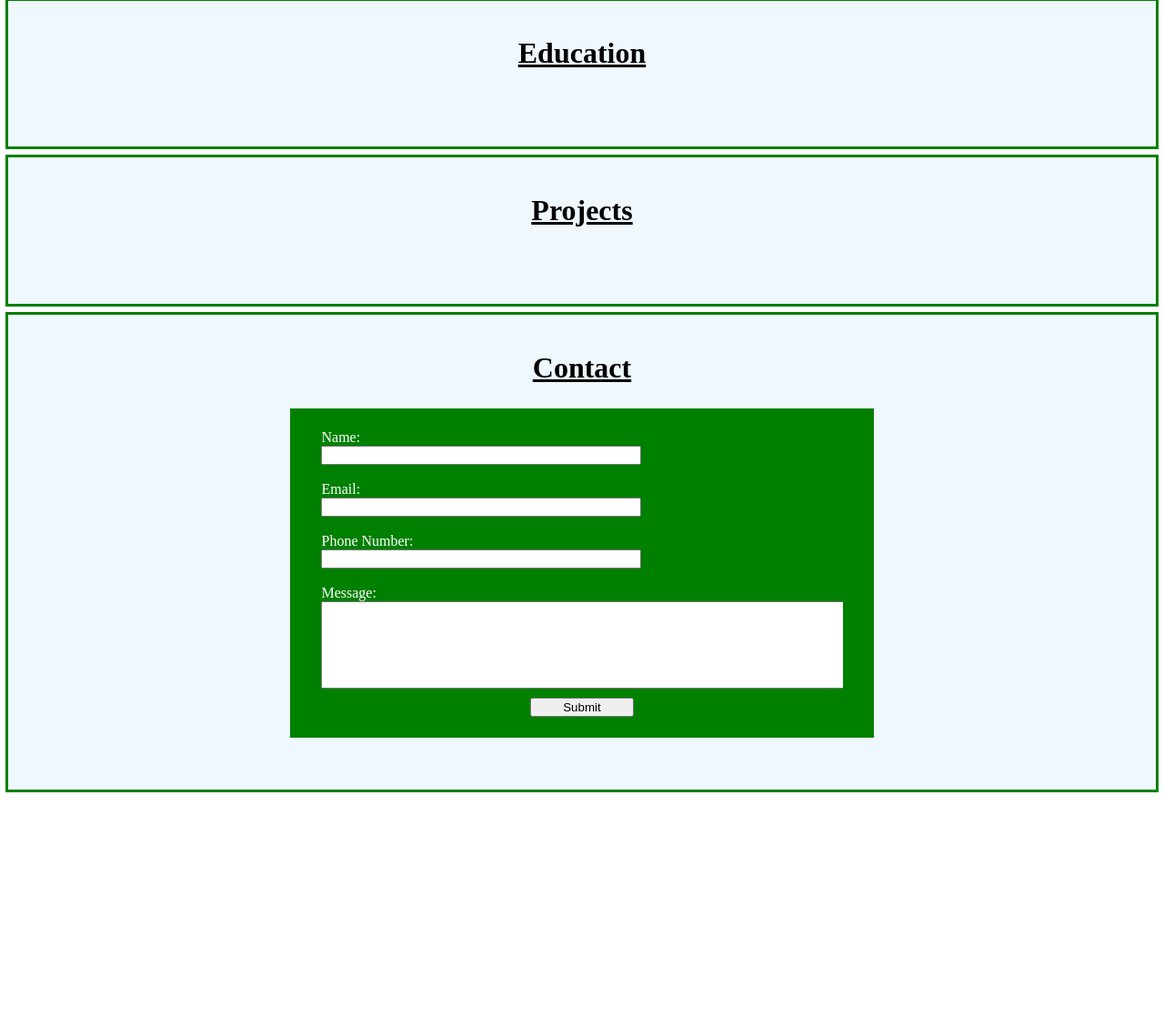
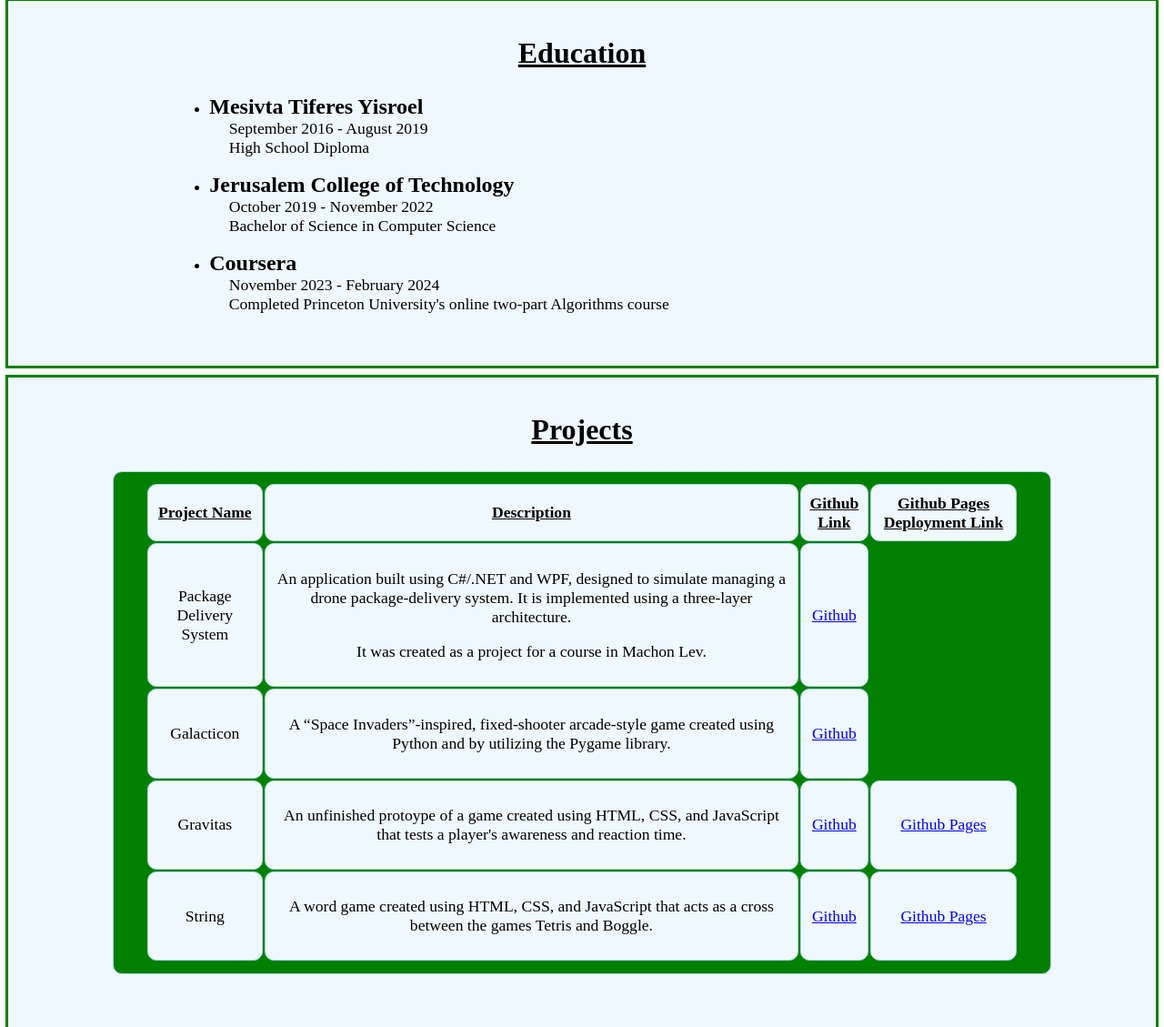
Before and after one commit to akivaab/Training, a plain HTML site: page 1-HTML-CSS/portfolio.html in a window 1280 px wide. Shown: the part 821-1950 px from the top of the page at 91% size. Before the commit the page ends 1699 px from the top, so only its background shows below. Drawn offline with Linux system fonts and the light colour scheme.

Commit message:
added missing sections

```diff
--- a/1-HTML-CSS/portfolio.html
+++ b/1-HTML-CSS/portfolio.html
@@ -30,12 +30,73 @@
                     </div>
                 </div>
             </section>
+
             <section id="education">
                 <h2><u>Education</u></h2>
+                <ul>
+                    <li>
+                        <h3>Mesivta Tiferes Yisroel</h3>
+                        <p class="education-p">September 2016 - August 2019</p>
+                        <p class="education-p">High School Diploma</p>
+                    </li>
+                    <li>
+                        <h3>Jerusalem College of Technology</h3>
+                        <p class="education-p">October 2019 - November 2022</p>
+                        <p class="education-p">Bachelor of Science in Computer Science</p>
+                    </li>
+                    <li>
+                        <h3>Coursera</h3>
+                        <p class="education-p">November 2023 - February 2024</p>
+                        <p class="education-p">Completed Princeton University's online two-part Algorithms course</p>
+                    </li>
+                </ul>
             </section>
+
             <section id="projects">
                 <h2><u>Projects</u></h2>
+                <table>
+                    <tr>
+                        <th><u>Project Name</u></th>
+                        <th><u>Description</u></th>
+                        <th><u>Github Link</u></th>
+                        <th><u>Github Pages Deployment Link</u></th>
+                    </tr>
+                    <tr>
+                        <td>Package Delivery System</td>
+                        <td>
+                            <p>An application built using C#/.NET and WPF, designed to simulate managing a drone package-delivery system. It
+                                is implemented using a three-layer architecture.</p>
+                            <p>It was created as a project for a course in Machon Lev.</p>
+                        </td>
+                        <td><a href="https://github.com/akivaab/dotNet5782_1782_1816">Github</a></td>
+                    </tr>
+                    <tr>
+                        <td>Galacticon</td>
+                        <td>
+                            <p>A “Space Invaders”-inspired, fixed-shooter arcade-style game created using Python and by utilizing the
+                                Pygame library.</p>
+                        </td>
+                        <td><a href="https://github.com/akivaab/Galacticon">Github</a></td>
+                    </tr>
+                    <tr>
+                        <td>Gravitas</td>
+                        <td>
+                            <p>An unfinished protoype of a game created using HTML, CSS, and JavaScript that tests a player's awareness and reaction time.</p>
+                        </td>
+                        <td><a href="https://github.com/akivaab/Gravitas">Github</a></td>
+                        <td><a href="https://akivaab.github.io/Gravitas/">Github Pages</a></td>
+                    </tr>
+                    <tr>
+                        <td>String</td>
+                        <td>
+                            <p>A word game created using HTML, CSS, and JavaScript that acts as a cross between the games Tetris and Boggle.</p>
+                        </td>
+                        <td><a href="https://github.com/akivaab/String">Github</a></td>
+                        <td><a href="https://akivaab.github.io/String/">Github Pages</a></td>
+                    </tr>
+                </table>
             </section>
+
             <section id="contact">
                 <h2><u>Contact</u></h2>
                 <form>
--- a/1-HTML-CSS/styles.css
+++ b/1-HTML-CSS/styles.css
@@ -10,11 +10,12 @@ header {
 }
 
 .title {
-    width: 15%;
+    width: 17%;
+    margin: 0 auto;
 }
 
 nav {
-    width: 85%;
+    width: 83%;
     margin: auto;
     font-size: 1.5em;
 }
@@ -31,7 +32,6 @@ h1 {
 /* Main */
 section {
     background-color: aliceblue;
-    text-align: center;
     border: solid green 3px;
     padding: 1% 4.5% 4.5%;
     margin: 0.5%;
@@ -39,6 +39,7 @@ section {
 
 h2 {
     font-size: 2em;
+    text-align: center;
 }
 
 /* About */
@@ -55,6 +56,47 @@ h2 {
     font-size: 1.2em;
 }
 /* About */
+
+/* Education */
+ul {
+    width: 75%;
+    margin: 0 auto;
+}
+
+h3 {
+    font-size: 1.5em;
+    margin: 2% 0 0;
+}
+
+.education-p {
+    font-size: 1.1em;
+    margin: 0 0 0 2.5%;
+}
+/* Education */
+
+/* Projects */
+table, th, td {
+    text-align: center;
+    border: 0.1em solid lightblue;
+    border-radius: 10px;
+}
+
+table {
+    background-color: green;
+    color: aliceblue;
+    font-size: 1.1em;
+    width: 90%;
+    padding: 1% 3%;
+    margin: 0 auto;
+}
+
+th, td {
+    background-color: aliceblue;
+    color: black;
+    padding: 1%;
+}
+/* Projects */
+
 /* Contact */
 form {
     display: flex;
@@ -62,7 +104,6 @@ form {
     justify-content: space-between;
     background-color: green;
     color: white;
-    text-align: left;
     width: 50%;
     padding: 2% 3%;
     margin: 0 auto;
```
